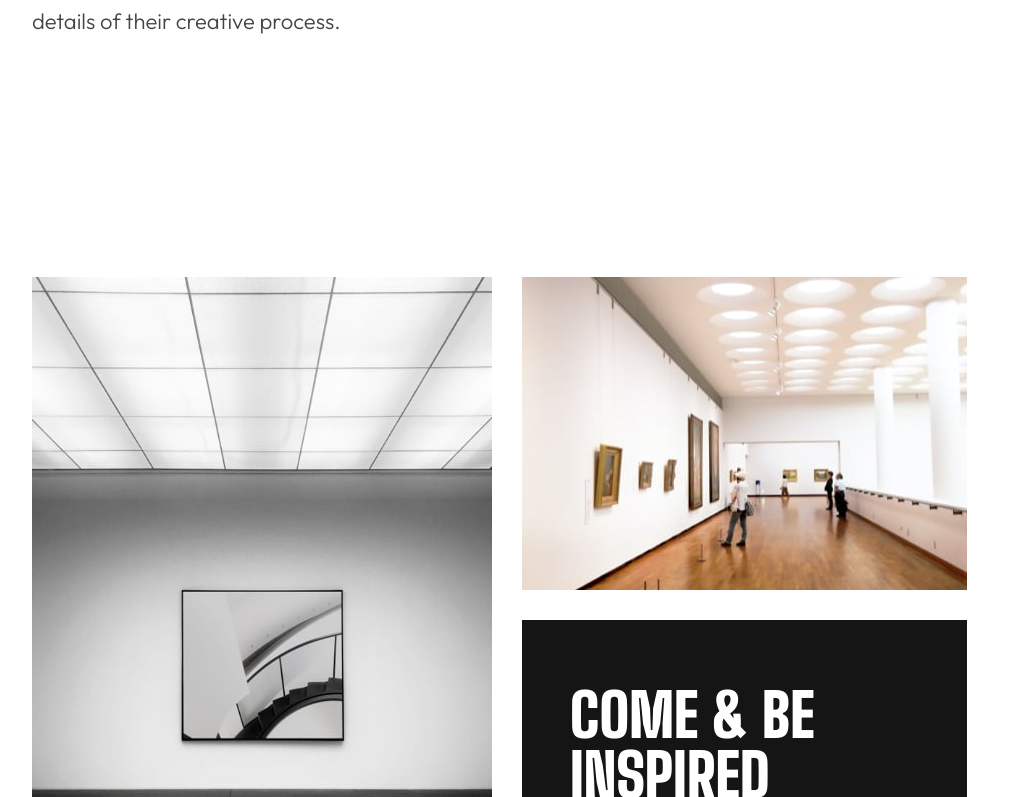
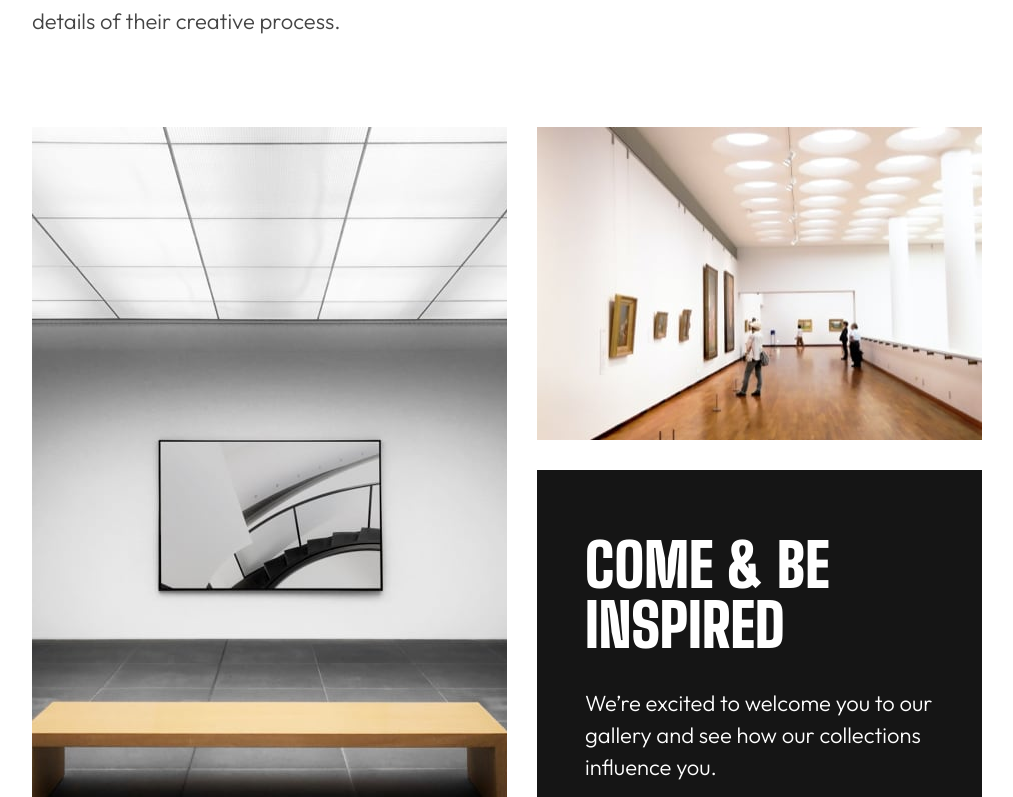
Before and after one commit to dantheuri/art-gallery-website, a React (Vite) app: page / in a window 1280 px wide. Shown: the part 1283-2080 px from the top of the page, without its empty margins (133-1146 px from the left). Built offline with nearby package versions, Linux system fonts and the light colour scheme.

Commit message:
fixed second grid

```diff
--- a/src/components/Main.tsx
+++ b/src/components/Main.tsx
@@ -20,11 +20,11 @@ const Main = () => {
 				</div>
 			</div>
 
-			<div className="mt-[11.25rem] mb-[50rem] h-[45rem] grid grid-cols-2 gap-x-[1.88rem]">
+			<div className="mt-[1.88rem] mb-[50rem] h-[45rem] flex gap-x-[1.88rem]">
 				<div>
-					<img src={imageGrid2} alt="" className="h-[45rem] w-[39.6875rem]" />
+					<img src={imageGrid2} alt="" className="h-[45rem] object-cover w-[39.6875rem]" />
 				</div>
-				<div className="w-[27.8125rem]">
+				<div className="">
 					<div className="h-[19.5625rem] ">
 						<img src={imageGrid3} alt="" />
 					</div>
```
